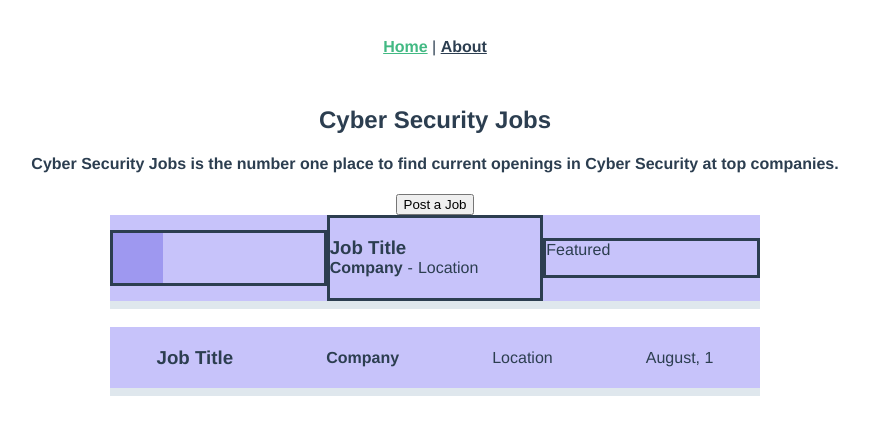
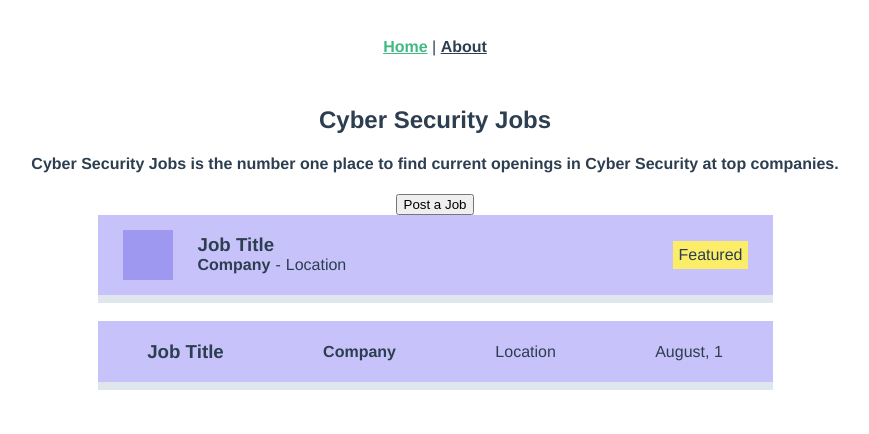
Before and after one commit to FounderCasey/cyber-vue, a Vue app: page / in a window 1280 px wide. Shown: the top 434 px of the page, without its empty margins (205-1074 px from the left). Built offline with nearby package versions, Linux system fonts and the light colour scheme.

Commit message:
Article styling finished

```diff
--- a/src/views/Home.vue
+++ b/src/views/Home.vue
@@ -11,15 +11,15 @@
       <article class="flexbox posting">
         <div class="flex-item-posting">
           <div class="image"></div>
+          <div class="flex-item-posting">
+            <h3 class="flex-b-100">Job Title</h3>
+            <h4>Company</h4>
+            <p id="dash">-</p>
+            <p>Location</p>
+          </div>
         </div>
-        <div class="flex-item-posting">
-          <h3 class="flex-b-100">Job Title</h3>
-          <h4>Company</h4>
-          <p id="dash">-</p>
-          <p>Location</p>
-        </div>
-        <div class="flex-item-posting">
-          <p>Featured</p>
+        <div class="flex-item-posting flex-end">
+          <p class="featured">Featured</p>
         </div>
       </article>
       <br />
@@ -54,7 +54,12 @@ export default {
 article {
   background: #c7c3fa;
   border-bottom: solid 8px #dfe7ed;
-  width: 650px;
+  min-width: 675px;
+}
+
+.featured {
+  background: #fced68;
+  padding: 5px;
 }
 
 .posting {
@@ -63,7 +68,6 @@ article {
 
   .flex-item-posting {
     flex: 1 0 20%;
-    border: solid;
     display: flex;
     flex-wrap: wrap;
     justify-content: flex-start;
@@ -91,6 +95,19 @@ article {
       width: 50px;
       height: 50px;
       background-color: #9e98f0;
+      align-self: center;
+      margin: 0 25px;
+    }
+  }
+
+  .flex-end {
+    justify-content: flex-end;
+    align-content: center;
+
+    margin-right: 25px;
+
+    p {
+      margin: 0;
     }
   }
 }
```
